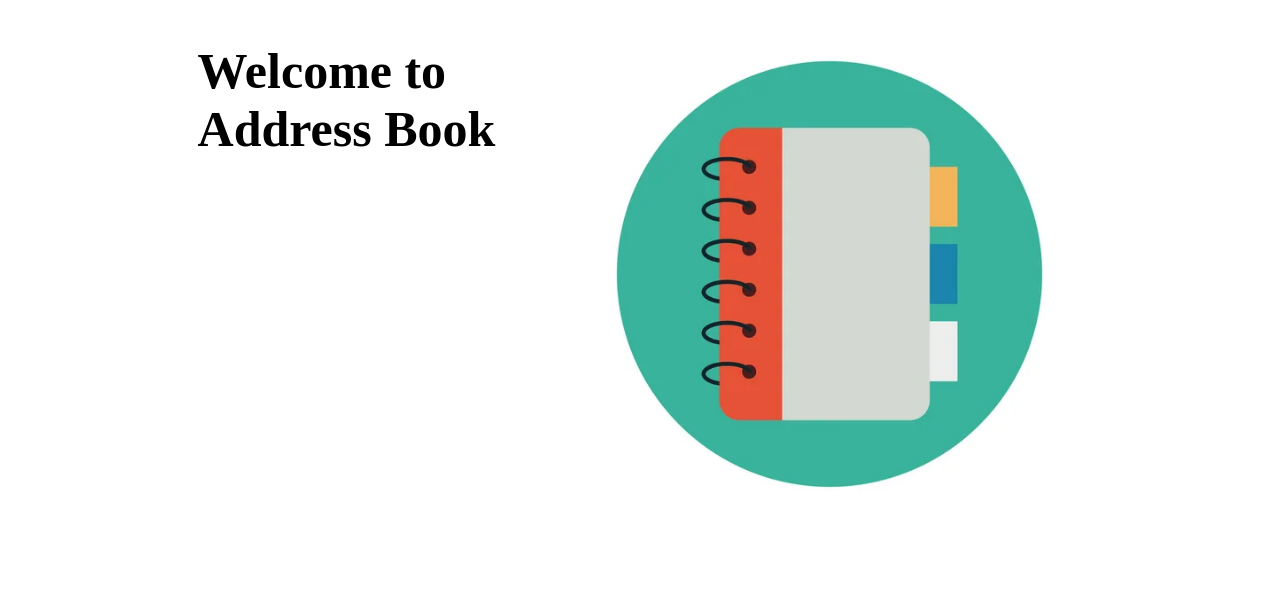
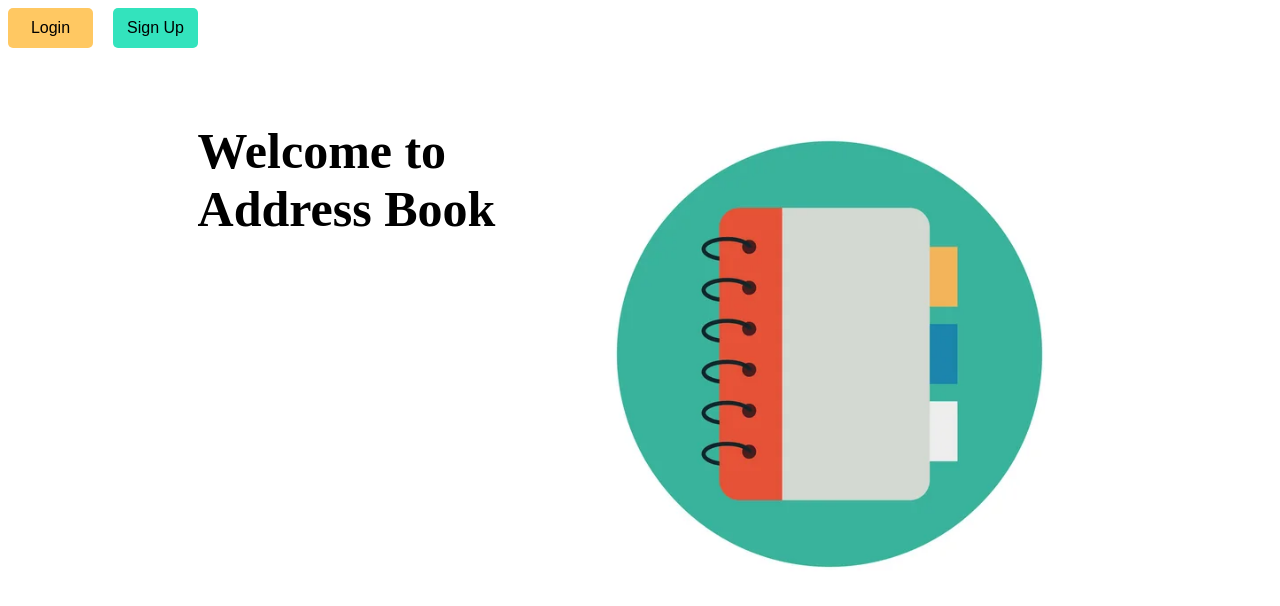
Before and after one commit to nour-msh/address-book-FE, a React (Create React App) app: page / in a window 1280 px wide. Shown: the top 606 px of the page. Built offline with nearby package versions, Linux system fonts and the light colour scheme; the HTML template or start-up script is replaced by a standard one.

Commit message:
Adding signupForm

```diff
--- a/src/App.css
+++ b/src/App.css
@@ -10,3 +10,25 @@
 font-size: 50px;
 width: 30%;
 }
+.btn{
+  border-radius: 5px;
+  background-color: transparent;
+  height: 40px;
+  width:85px;
+  margin-right: 20px;
+  font-size: 16px;
+  border:1px solid
+}
+.orange{
+  background-color: #ffc862;
+  border:none;
+}
+.yellow{
+  background-color: #33e3bd;
+  border:none;
+}
+.nav-bar {
+  display: flex;
+  justify-content: space-between;
+  height: 80px;
+}
--- a/src/component/Nav.js
+++ b/src/component/Nav.js
@@ -1,21 +1,32 @@
-import React from "react";
+import React, { useState } from "react";
+import SignupForm from "./SignupForm";
 
 function Nav(){
+
+    const [openForm, setSignupForm] = useState(false);
+
     return(
+        <>
+    <nav className="nav-bar">
 
         <div>
             <button className="btn orange"
-            onClick={() => {
-                setLoginForm(!showForm);
-            }}
             >
             Login
             </button>
-            <button className="btn yellow" onClick={() => {
+
+
+            <button className="btn yellow"
+            onClick={() => {
                 setSignupForm(!openForm);
             }}
             >
             Sign Up</button>
         </div>
+    </nav>
+    <div>{openForm && <SignupForm/>}</div>
+        </>
     )
 }
+
+export default Nav;
--- /dev/null
+++ b/src/component/SignupForm.js
@@ -0,0 +1,37 @@
+import React, { useState } from 'react';
+
+function SignupForm(){
+
+
+    return (
+        <div className="container">
+          <div  className="myform">
+          <h5>Sign Up</h5>
+
+
+          <label>Name:</label>
+              <input
+                placeholder='Enter Name'
+                id="name"
+
+              />
+              <label>Email:</label>
+              <input
+                placeholder='Enter Email'
+                id="email"
+
+              />
+              <label>Password:</label>
+              <input
+                placeholder='Enter Password'
+                id='password'
+                type="password"
+
+              />
+              <button className="btn orange"
+               >Sign Up</button>
+          </div>
+        </div>
+      )};
+
+  export default SignupForm
--- a/src/pages/Home.js
+++ b/src/pages/Home.js
@@ -1,6 +1,11 @@
 import About from "../component/About";
+import Nav from "../component/Nav";
 
 const Home = () => {
-    return <About/>;
-  };
+    return(
+          <>
+              <Nav/>
+              <About/>
+          </>
+    )}
   export default Home;
```
Also changed, not shown: src/component/LoginForm.js (added).
